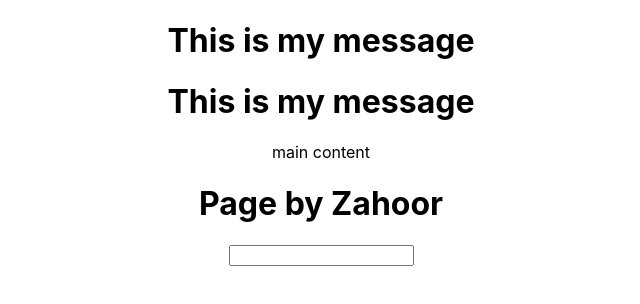
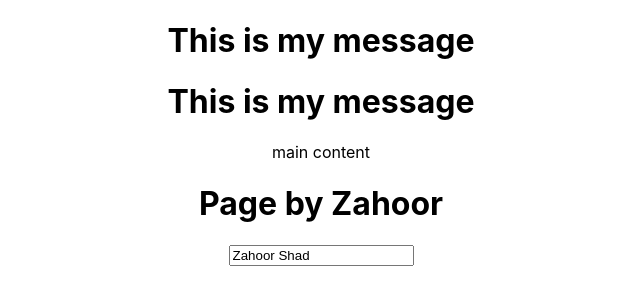
Before and after one commit to Zahoor58/React-Introduction, a React (Create React App) app: page / in a window 1280 px wide. Shown: the top 304 px of the page, without its empty margins (319-959 px from the left). Built offline with nearby package versions, Linux system fonts and the light colour scheme.

Commit message:
State is mutable but probs is immutabele

```diff
--- a/src/components/footer.js
+++ b/src/components/footer.js
@@ -5,8 +5,12 @@ class Footer extends Component {
     // createAlert() {
     //     alert('Hello, you clicked me');
     // }
-    changed() {
-        console.log('change');
+    state = {
+        name: "Zahoor Shad"
+    }
+    changed = (evt) => {
+        this.setState({ name: evt.target.value })
+        console.log('changed', evt.target.value);
     }
     render() {
 
@@ -14,8 +18,7 @@ class Footer extends Component {
                 /* <
                             h1 onClick = { this.createAlert } > { this.props.trademark } < /h1 >  */
             } <
-            h1 onClick = { this.props.myalert } > { this.props.trademark } < /h1 >  <
-        input onChange = { this.changed }
+            h1 onClick = { this.props.myalert } > { this.props.trademark } < /h1 >  <input value={this.state.name} onChange = { this.changed }
         type = 'text' / >
             <
             /
```
